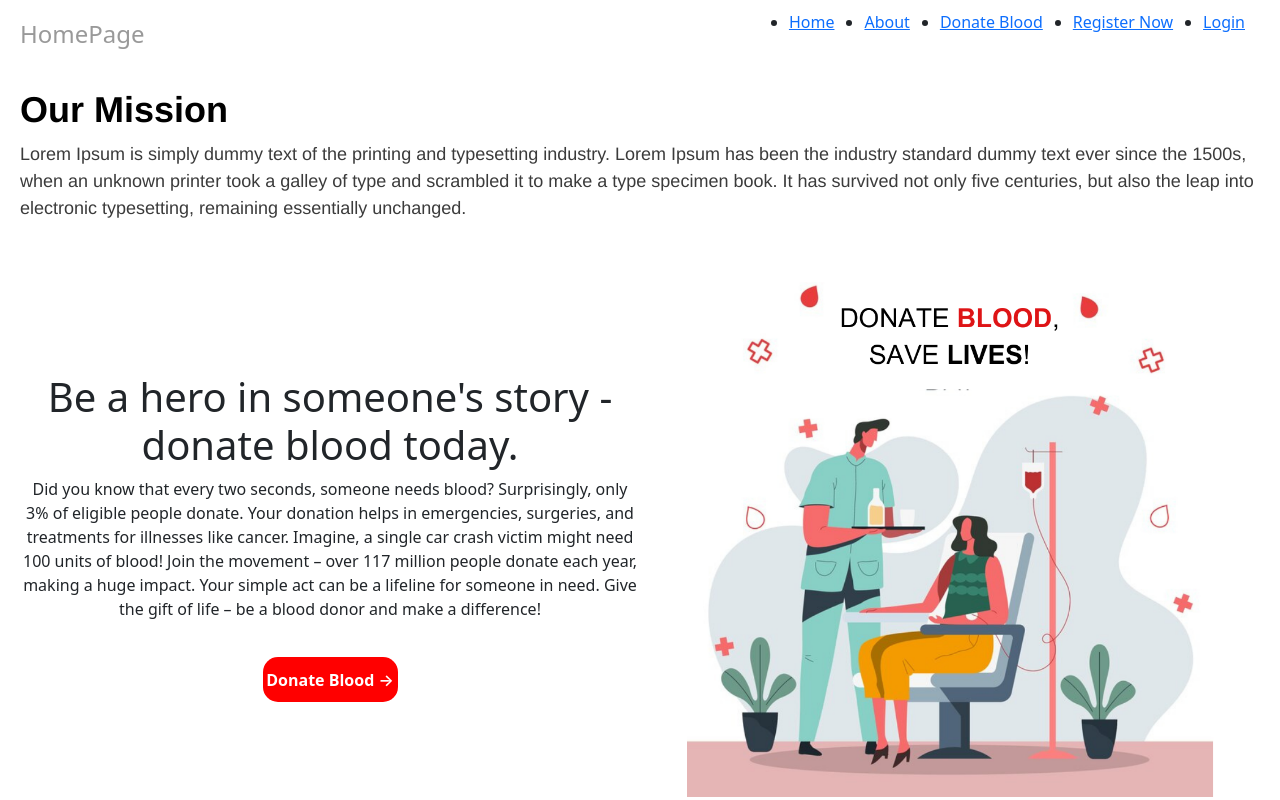
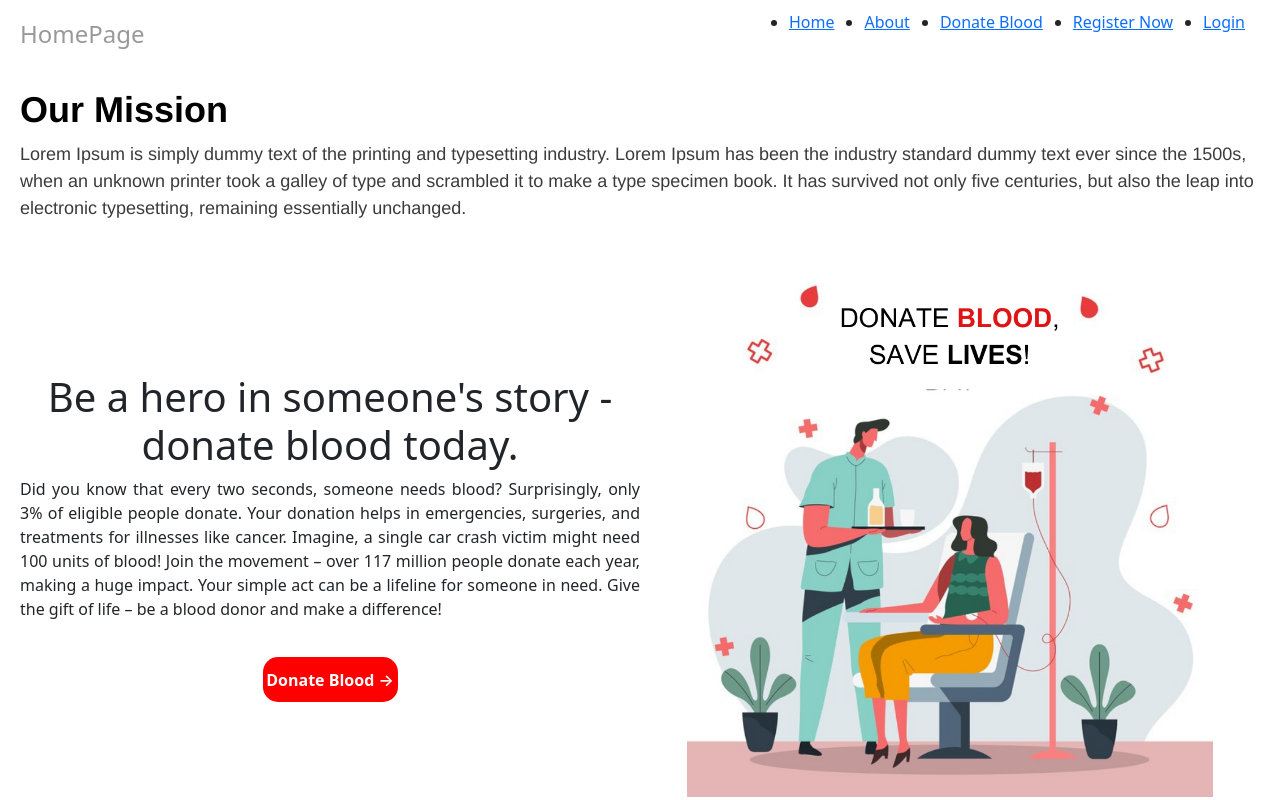
Before and after one commit to MukandKrishna/blood-bank-bootstrap-css, a React (Create React App) app in the folder client/: page / in a window 1280 px wide. Shown: the top 800 px of the page. Built offline with nearby package versions, Linux system fonts and the light colour scheme; no server answers.

Commit message:
justifying the paragraph

```diff
--- a/client/src/pages/HomePage.js
+++ b/client/src/pages/HomePage.js
@@ -65,7 +65,7 @@ const HomePage = () => {
         >
           <div className="donate-text">
             <h1>Be a hero in someone's story - donate blood today. </h1>
-            <p>
+            <p style={{ textAlign: "justify" }}>
               Did you know that every two seconds, someone needs blood?
               Surprisingly, only 3% of eligible people donate. Your donation
               helps in emergencies, surgeries, and treatments for illnesses like
```
